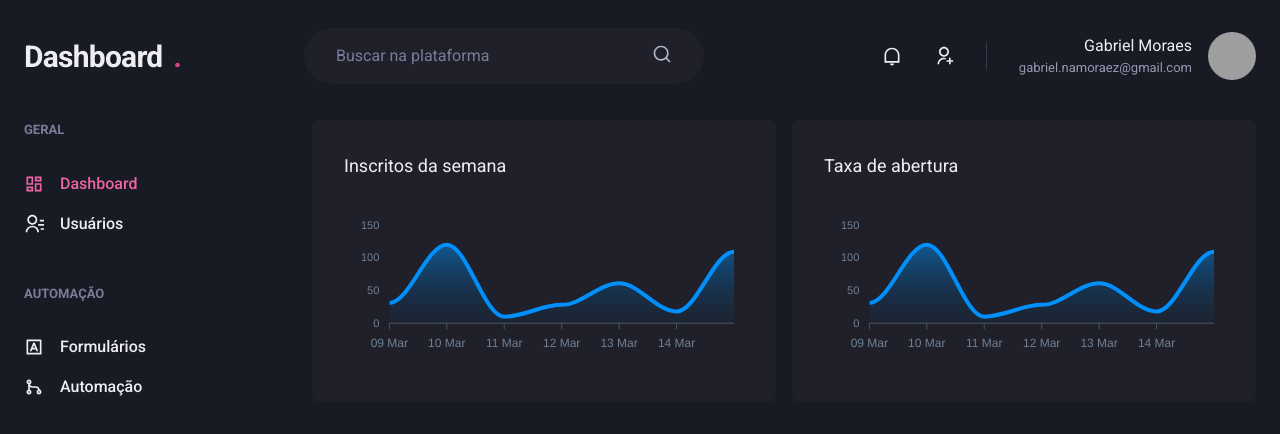
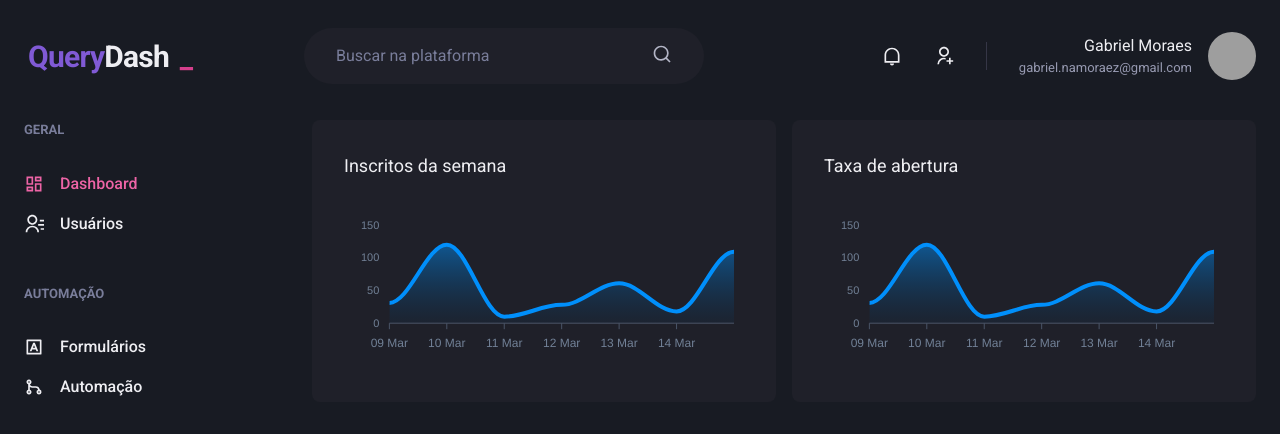
Before and after one commit to naMoraezDev/responsible-qyery-dash, a Next.js app: page /dashboard in a window 1280 px wide. Shown: the top 434 px of the page. Built offline with nearby package versions, Linux system fonts and the light colour scheme; grey boxes are pictures that could not be loaded; what miragejs would draw is missing.

Commit message:
fix: fix logo layout

```diff
--- a/src/components/Header/components/Logo.tsx
+++ b/src/components/Header/components/Logo.tsx
@@ -1,6 +1,12 @@
-import { Text } from "@chakra-ui/react";
+import { Text, useBreakpointValue } from "@chakra-ui/react";
 
 export function Logo() {
+  const isWideVersion = useBreakpointValue({
+    base: false,
+    lg: true,
+  });
+
+  if (isWideVersion) {
     return (
       <Text
         fontSize={["md", "3xl"]}
@@ -8,10 +14,26 @@ export function Logo() {
         letterSpacing="tight"
         w="64"
       >
-      Dashboard{" "}
+        <Text color="purple.500" as="span" ml="1">
+          Query
+        </Text>
+        Dash{" "}
         <Text color="pink.500" as="span" ml="1">
-        .
+          _
         </Text>
       </Text>
     );
   }
+
+  return (
+    <Text fontSize="4xl" fontWeight="bold" letterSpacing="tight" w="64">
+      <Text color="purple.500" as="span" ml="1">
+        q
+      </Text>
+      D{" "}
+      <Text color="pink.500" as="span" ml="1">
+        _
+      </Text>
+    </Text>
+  );
+}
```
Lines whose indentation alone changed are shown as unchanged.
